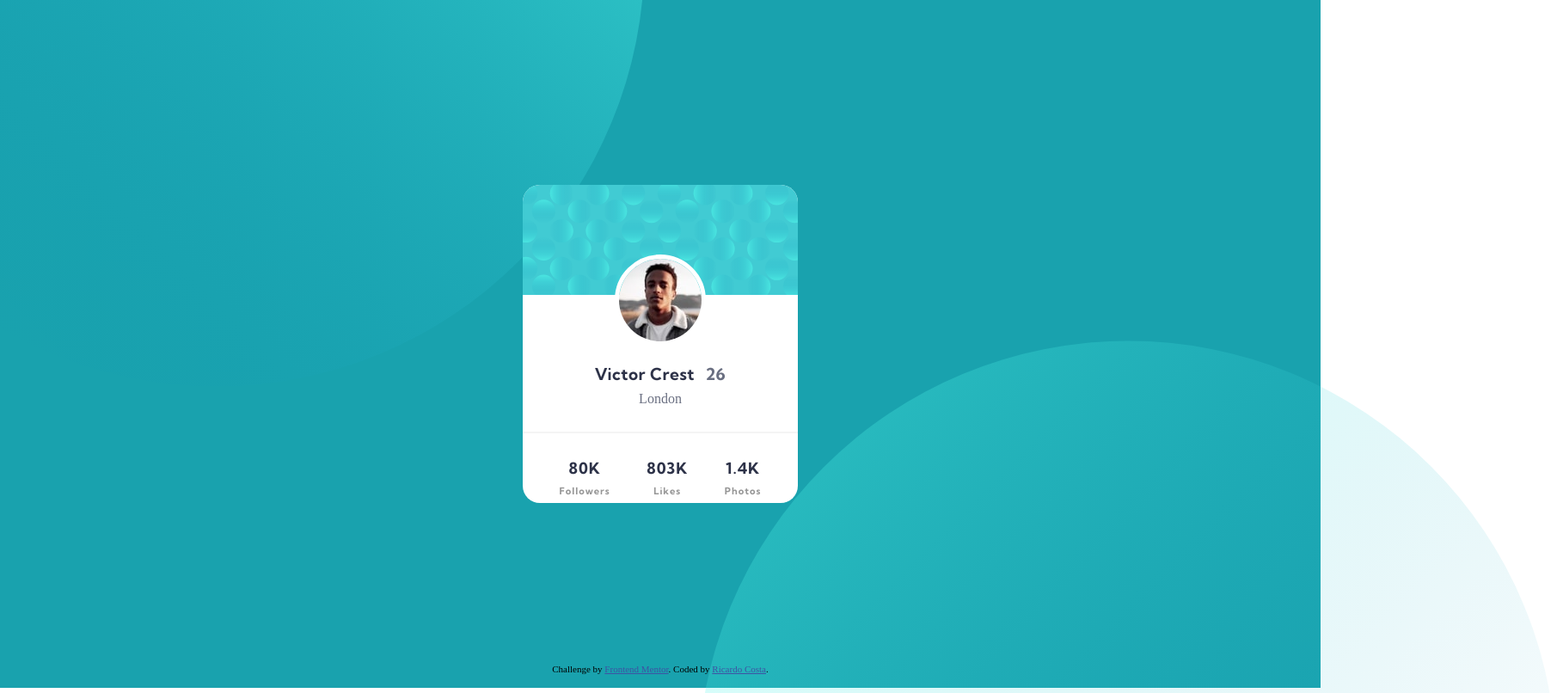
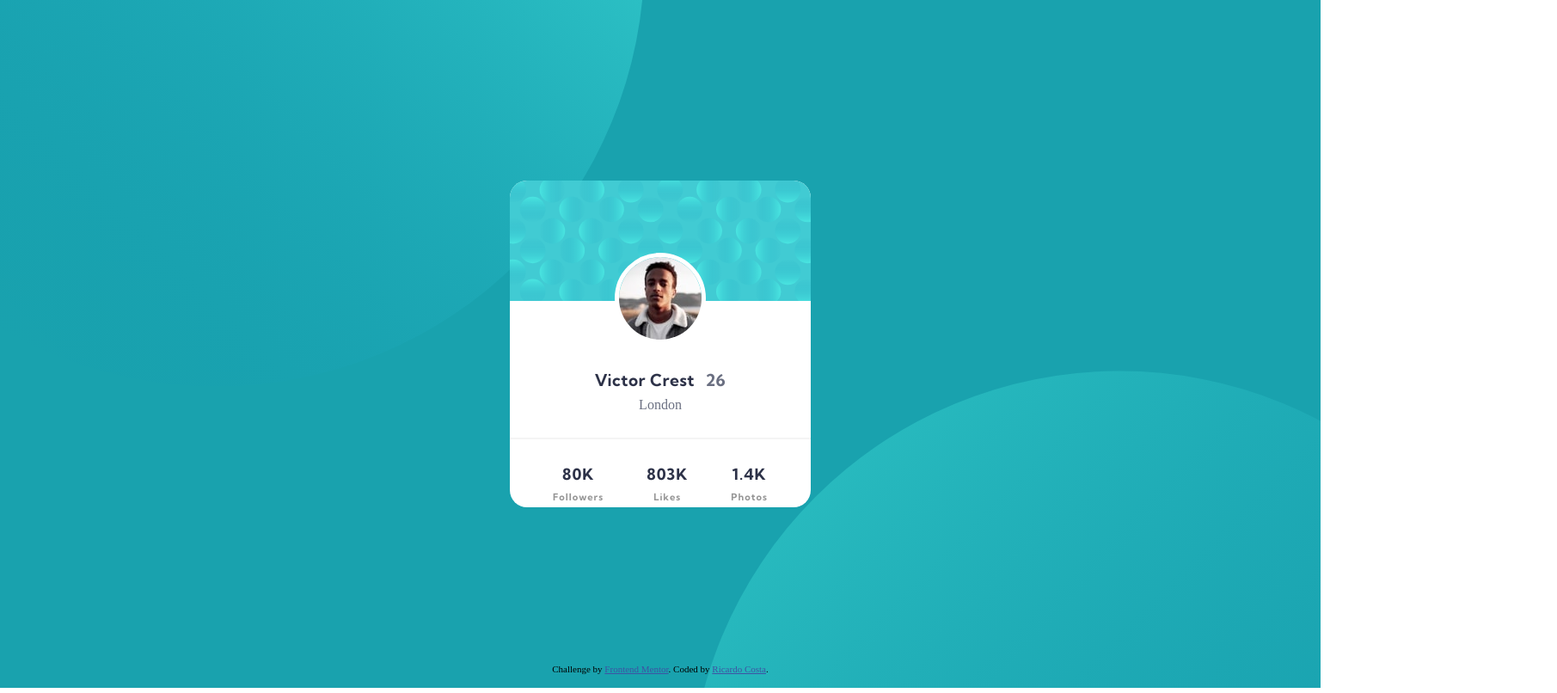
Before and after one commit to ricardocosta78/Profile-Card, a plain HTML site: page index.html in a window 1536 px wide. Shown: the top 806 px of the page at 86% size, 1811 px wide, since content can reach past the window. Drawn offline with Linux system fonts and the light colour scheme.

Commit message:
ajuste e retirar overflow

```diff
--- a/style.css
+++ b/style.css
@@ -16,7 +16,7 @@
 }
 
 body {
-  width: 100%;
+  width: 100vw;
   height: 100vh;
   overflow: hidden;
   display: flex;
@@ -24,7 +24,9 @@ body {
   place-content: center;
 }
 .container {
+  width: 100%;
   height: 100%;
+  overflow: hidden;
   display: flex;
   flex-direction: column;
   place-content: center;
@@ -153,11 +155,18 @@ body {
     height: 1000px;
   }
   .bottom {
-    bottom: -600px;
-    right: -275px;
+    bottom: -635px;
+    right: -265px;
   }
   .bottom img {
     width: 1000px;
     height: 1000px;
   }
+  .card {
+    width: 350px;
+    height: 380px;
+  }
+  .card > img {
+    width: 350px;
+  }
 }
```
